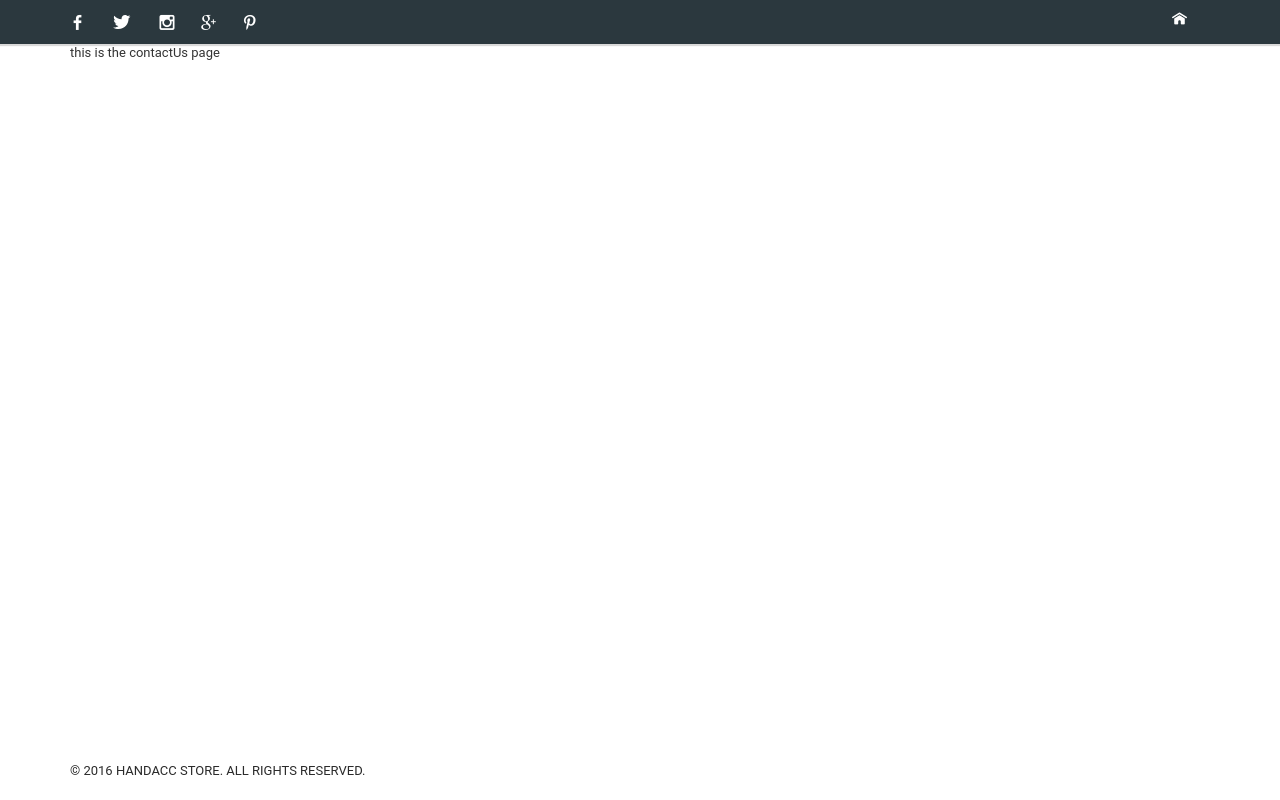
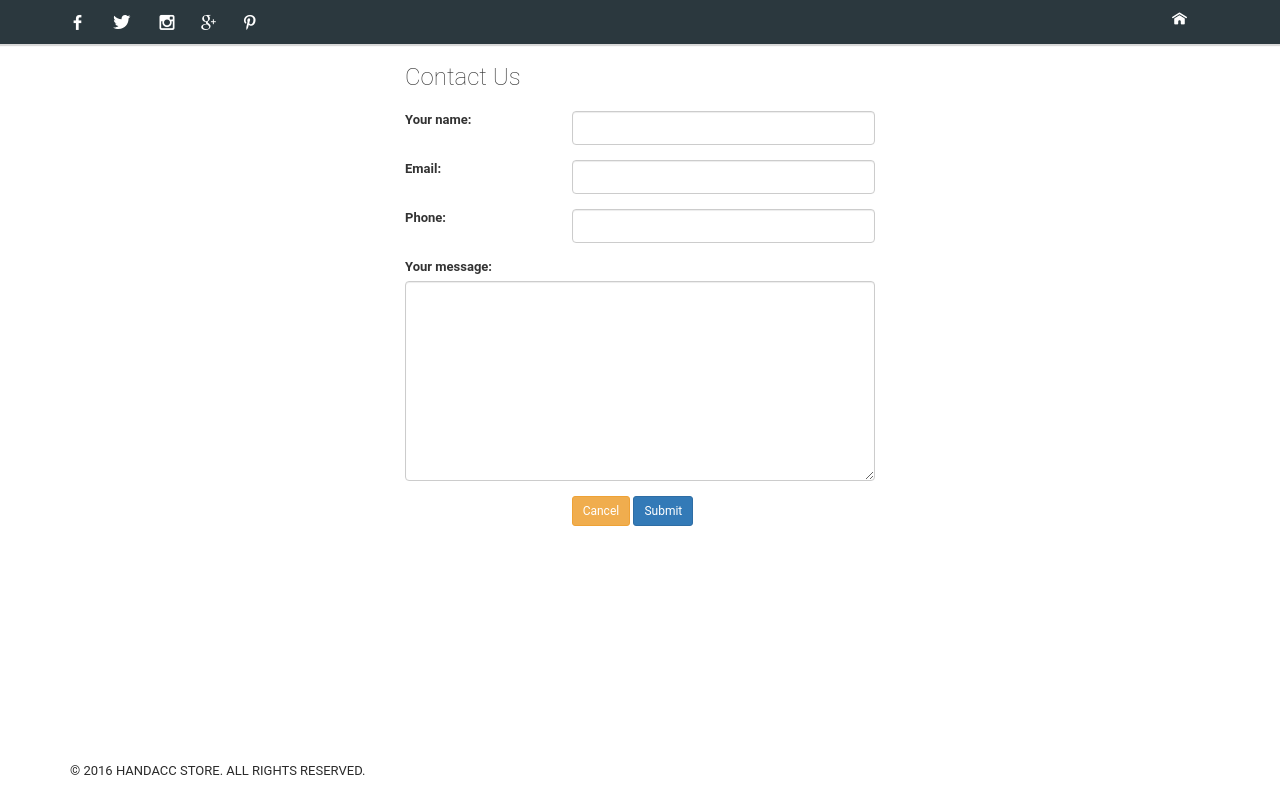
Before and after one commit to wenhao888/handAcc, a Node server app: page /user/contactUs in a window 1280 px wide. Run offline with Node 20, Linux system fonts and the light colour scheme; some libraries are stand-ins or nearby versions; some web fonts are replaced.

Commit message:
implement contactUs page

```diff
--- a/server/views/layout/general.ejs
+++ b/server/views/layout/general.ejs
@@ -25,9 +25,8 @@ this layout is for general purpose. it only has a headline (without login, regis
     <%- include ../partial/headLineWithoutLogin.ejs %>
 </div>
 
-<div class="page-content">
+<div class="page-content" style="padding-bottom: 50px;">
     <%- content %>
-
 </div>
 
 
--- a/server/views/user/contactUs.ejs
+++ b/server/views/user/contactUs.ejs
@@ -1,5 +1,47 @@
 <%-contentFor("content")%>
 
-<div class="container">
-    this is the contactUs page
+
+<div class="container" style="width:500px;">
+    <h3 class="page-title">
+        Contact Us
+    </h3>
+
+    <form class="form-horizontal login-form">
+        <div class="form-group">
+            <label class="col-sm-4">Your name: </label>
+            <div class="col-sm-8">
+                <input type="text" class="form-control" name="name"/>
+            </div>
+        </div>
+
+        <div class="form-group">
+            <label class="col-sm-4"> Email: </label>
+            <div class="col-sm-8">
+                <input type="email" class="form-control" name="email">
+            </div>
+        </div>
+
+        <div class="form-group">
+            <label class="col-sm-4"> Phone: </label>
+            <div class="col-sm-8">
+                <input type="text" class="form-control" name="phone">
+            </div>
+        </div>
+
+        <div class="form-group">
+            <label class="col-sm-4"> Your message: </label>
+            <div class="col-sm-12" >
+                <textarea  class="form-control" name="message" style="height:200px; resize: vertical"> </textarea>
+            </div>
+        </div>
+
+
+        <div class="form-group">
+            <div class="col-sm-8 col-sm-offset-4">
+                <a class="btn btn-sm btn-warning" href="/"> Cancel </a>
+                <button class="btn btn-sm btn-primary"> Submit </button>
+            </div>
+        </div>
+
+    </form>
 </div>
```
